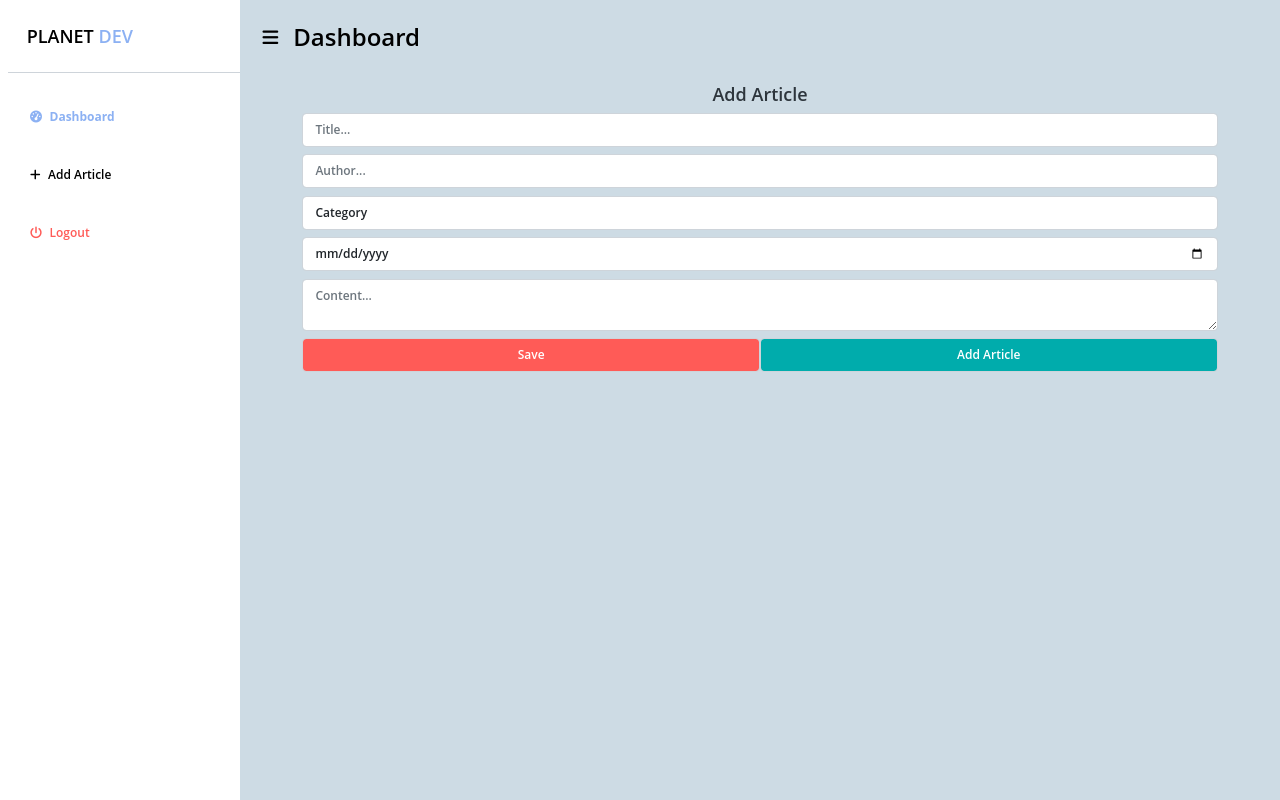
After one commit to mjidelouss/Planet_Dev, a PHP site: page /add_article.php in a window 1280 px wide. The commit adds this page. Run offline with PHP 8.4, Linux system fonts and the light colour scheme; the visitor is signed in with stand-in values (Sample User, id 1); some libraries are stand-ins or nearby versions.

Commit message:
Crud finished

```diff
--- /dev/null
+++ b/add_article.php
@@ -0,0 +1,99 @@
+<?php
+include "includes/autoloader.php";
+session_start();
+if (!isset($_SESSION['user'])) {
+    header("location: index.php");
+}
+$admin = new Admin;
+if (isset($_POST['save'])) {
+    $admin->add_article($_POST['title'], $_POST['author'], $_POST['category'], $_POST['content'], $_POST['pubDate']);
+}
+?>
+
+<!DOCTYPE html>
+<html lang="en">
+<head>
+    <meta charset="utf-8" />
+    <meta name="viewport" content="width=device-width, initial-scale=1, shrink-to-fit=no" />
+    <meta name="description" content="" />
+    <meta name="author" content="" />
+    <title>Dashboard</title>
+    <!-- ================== BEGIN core-css ================== -->
+    <link href="https://cdn.datatables.net/1.13.1/css/jquery.dataTables.min.css" rel="stylesheet" />
+    <link href="https://cdn.jsdelivr.net/npm/bootstrap@5.2.2/dist/css/bootstrap.min.css" rel="stylesheet"
+        integrity="sha384-Zenh87qX5JnK2Jl0vWa8Ck2rdkQ2Bzep5IDxbcnCeuOxjzrPF/et3URy9Bv1WTRi" crossorigin="anonymous">
+    <link href="assets/css/default/app.min.css" rel="stylesheet" />
+    <link rel="stylesheet" href="https://cdnjs.cloudflare.com/ajax/libs/font-awesome/6.2.1/css/all.min.css" integrity="sha512-MV7K8+y+gLIBoVD59lQIYicR65iaqukzvf/nwasF0nqhPay5w/9lJmVM2hMDcnK1OnMGCdVK+iQrJ7lzPJQd1w==" crossorigin="anonymous" referrerpolicy="no-referrer" />
+    <link rel="stylesheet" href="https://cdn.jsdelivr.net/npm/bootstrap-icons@1.5.0/font/bootstrap-icons.css" />
+    <link href="assets/css/style.css" rel="stylesheet" />
+    <script src="https://cdn.ckeditor.com/4.20.1/standard/ckeditor.js"></script>
+    <!-- ================== END core-css ================== -->
+</head>
+
+<body>
+    <div class="d-flex" id="wrapper">
+        <!-- Sidebar -->
+        <div class="bg-white" id="sidebar-wrapper">
+            <div class="sidebar-heading ms-2 py-4 text-black fs-4 fw-bold text-uppercase border-bottom"><i
+                    class=""></i>Planet <span style="color: hsl(218, 81%, 75%)">DEV</span>
+            </div>
+            <div class="list-group list-group-flush my-3">
+                <a href="#" class="list-group-item list-group-item-action bg-transparent active"><i
+                        class="fas fa-tachometer-alt me-2"></i>Dashboard</a>
+                <a href="#" class="list-group-item list-group-item-action bg-transparent second-text text-black fw-bold"
+                    onclick="resetArticleForm()" data-bs-toggle="modal" data-bs-target="#modal-article"><i
+                        class="fa fa-plus me-2 text-black"></i>Add Article</a>
+                <a href="./logout.php"
+                    class="list-group-item list-group-item-action bg-transparent second-text fw-bold text-danger"><i
+                        class="fas fa-power-off me-2 text-danger"></i>Logout</a>
+            </div>
+        </div>
+        <!-- Page Content -->
+        <div id="page-content-wrapper">
+            <nav class="navbar navbar-expand-lg bg-transparent py-4 px-4">
+                <div class="d-flex align-items-center">
+                    <i class="fas fa-bars primary-text fs-4 me-3" style="color: black; cursor: pointer;"
+                        id="controlPanel" onclick="wrapside()"></i>
+                    <h2 class="fs-2 m-0 text-black">Dashboard</h2>
+                </div>
+            </nav>
+            <!-- Start -->
+            <div class="conatiner-fluid blog">
+                <h4 class="text-center">Add Article</h4>
+                <form action="" method="POST">
+                    <input type="text" placeholder="Title..." class="form-control mb-2" name="title" required>
+                    <input type="text" placeholder="Author..." class="form-control mb-2" name="author" required />
+                    <select class="form-control mb-2" name="category" required>
+                        <option disabled selected>Category</option>
+                        <option value="1">FrontEnd</option>
+                        <option value="2">BackEnd</option>
+                        <option value="3">Network</option>
+                        <option value="4">Cloud</option>
+                        <option value="5">DevOps</option>
+                        <option value="6">Big Data</option>
+                        <option value="7">UI & UX</option>
+                        <option value="8">Web</option>
+                        <option value="9">Cyber Security</option>
+                    </select>
+                    <input type="date" placeholder="Published Date..." class="form-control mb-2" name="pubDate" required />
+                    <textarea type="text" placeholder="Content..." class="form-control" row="3" name="content"></textarea>
+                    <script>
+                        CKEDITOR.replace( 'content' );
+                    </script>
+                    <div class="d-flex">
+                    <input type="submit" name="save" value="Save" class="form-control btn btn-danger mt-2" name="add_article">
+                    <input type="submit" value="Add Article" class="form-control btn btn-success mt-2" name="add_article">
+                    <div>
+                </form>
+            </div>
+        </div>
+</body>
+<!-- ================== BEGIN core-js ================== -->
+<script src="https://code.jquery.com/jquery-3.5.1.js"></script>
+<script src="https://cdn.datatables.net/1.13.1/js/jquery.dataTables.min.js"></script>
+<script src="https://cdn.jsdelivr.net/npm/bootstrap@5.2.2/dist/js/bootstrap.bundle.min.js" integrity="sha384-OERcA2EqjJCMA+/3y+gxIOqMEjwtxJY7qPCqsdltbNJuaOe923+mo//f6V8Qbsw3" crossorigin="anonymous"></script>
+<script src="assets/js/scripts.js"></script>
+<script src="https://cdn.datatables.net/1.13.1/js/jquery.dataTables.min.js"></script>
+<!-- ================== END core-js ================== -->
+
+</html>
--- a/assets/css/style.css
+++ b/assets/css/style.css
@@ -9,6 +9,11 @@ body {
 .bg-glass {
   background-color: hsla(0, 0%, 100%, 0.9) !important;
   backdrop-filter: saturate(200%) blur(25px);
+}
+
+.blog {
+  margin: 10px auto;
+  width: 88%;
 }
 
 section {
--- a/classes/admin.class.php
+++ b/classes/admin.class.php
@@ -17,7 +17,7 @@ class Admin  extends User {
     }
     public function delete_article($id)
     {
-        $sql = "DELETE FROM article WHERE id = $id";
+        $sql = "DELETE FROM article WHERE id = '$id'";
         $stmt = $this->db->connect()->query($sql);
         header('location: dashboard.php');
         // $_SESSION['crud'] = "Book Deleted Successfully!!";
--- a/index.php
+++ b/index.php
@@ -4,6 +4,9 @@ session_start();
 $user = new User;
 if (isset($_POST['login'])) {
   $user->login($_POST['email'], $_POST['password']);
+}
+if (isset($_SESSION['user'])) {
+  header("location: dashboard.php");
 }
 ?>
 
```
Also changed, not shown: classes/article.class.php (+3 -24 lines), dashboard.php (+31 -7 lines).
